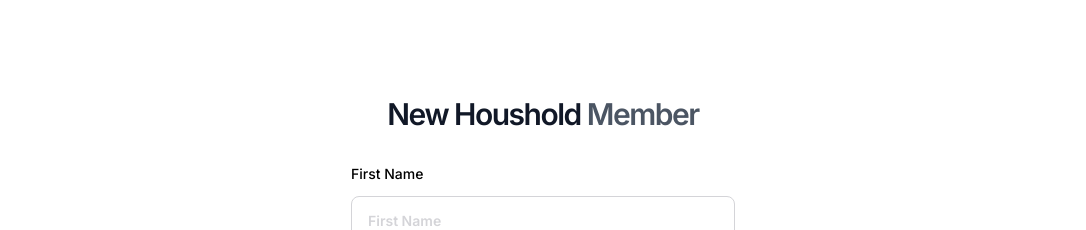
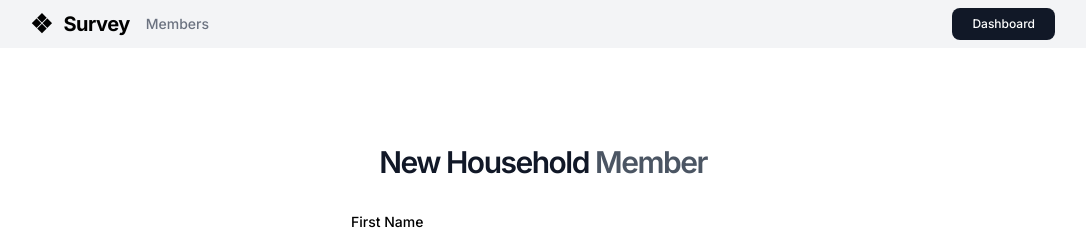
Before and after one commit to zyzer01/census-survey, a Next.js app: page / in a window 1280 px wide. Shown: the top 230 px of the page, without its empty margins (97-1183 px from the left). Built offline with nearby package versions, Linux system fonts and the light colour scheme; no server answers.

Commit message:
update options.ts, CensusForm.tsx, page.tsx and page.tsx

```diff
--- a/src/app/api/auth/[...nextauth]/options.ts
+++ b/src/app/api/auth/[...nextauth]/options.ts
@@ -8,12 +8,12 @@ export const options: NextAuthOptions = {
             name: "Credentials",
             credentials: {
                 username: {
-                    label: "Username:",
+                    label: "Username: Dave",
                     type: "text",
                     placeholder: "Username"
                 },
                 password: {
-                    label: "Password:",
+                    label: "Password: nextauth",
                     type: "password",
                     placeholder: "Password"
                 }
--- a/src/app/components/CensusForm.tsx
+++ b/src/app/components/CensusForm.tsx
@@ -102,7 +102,7 @@ const CensusForm: React.FC = () => {
             <div className="max-w-md mx-auto md:max-w-sm md:w-96">
               <div className="flex flex-col text-center">
                 <h1 className="text-3xl font-semibold tracking-tighter text-gray-900 mb-8">
-                  New Houshold
+                  New Household
                   <span className="text-gray-600"> Member</span>
                 </h1>
               </div>
--- /dev/null
+++ b/src/app/components/NavbarOut.tsx
@@ -0,0 +1,58 @@
+"use client";
+import React, { useState } from "react";
+import { RiMenu4Line } from "react-icons/ri";
+import { MdOutlineClose } from "react-icons/md";
+import { usePathname } from "next/navigation";
+import Link from "next/link";
+
+const NavBarOut = () => {
+  const pathname = usePathname();
+  const [open, setOpen] = useState(false);
+
+  return (
+    <div className="w-full mx-auto bg-gray-100">
+      <div className="flex flex-col w-full px-8 py-2 mx-auto md:px-12 md:items-center md:justify-between md:flex-row lg:px-32 max-w-7xl">
+        <div className="flex flex-row items-center justify-between text-black">
+          <Link
+            className={`${
+              pathname === "/" ? "active" : "text-red"
+            } inline-flex items-center gap-3 text-xl font-bold tracking-tight text-black`}
+            href="/"
+          >
+            <span> ❖ </span>
+            <span>Survey</span>
+          </Link>
+          <button
+            className="rounded-lg md:hidden focus:outline-none focus:shadow-outline"
+            onClick={() => setOpen(!open)}
+          >
+            {open ? <MdOutlineClose /> : <RiMenu4Line />}
+          </button>
+        </div>
+        <nav
+          className={`flex flex-col items-center flex-grow gap-3 p-4 px-5 text-sm font-medium text-gray-500 md:px-0 md:pb-0 md:flex md:justify-start md:flex-row md:ml-4 lg:p-0 md:mt-0 ${
+            open ? "flex" : "hidden"
+          }`}
+        >
+          <Link
+            className={`${
+              pathname === "/dashboard/members" ? "text-black" : ""
+            } hover:text-black focus:outline-none md:mr-auto`}
+            href="/dashboard/members"
+          >
+            Members
+          </Link>
+          <Link
+            className="inline-flex items-center justify-center w-full h-8 gap-3 px-5 py-3 text-xs font-medium text-white duration-200 bg-gray-900 rounded-lg md:w-auto hover:bg-gray-700 focus:ring-2 focus:ring-offset-2 focus:ring-black"
+            href="/dashboard"
+            role="button"
+          >
+            Dashboard
+          </Link>
+        </nav>
+      </div>
+    </div>
+  );
+};
+
+export default NavBarOut;
--- a/src/app/page.tsx
+++ b/src/app/page.tsx
@@ -1,10 +1,12 @@
 import CensusForm from "./components/CensusForm";
+import NavBarOut from "./components/NavbarOut";
 
 const fetcher = (url: string) => fetch(url).then((res) => res.json());
 
 const Home = () => {
   return (
     <div>
+       <NavBarOut />
       <CensusForm />
     </div>
   );
```
Also changed, not shown: 1 other file (tests, documents, lock files or other folders).
